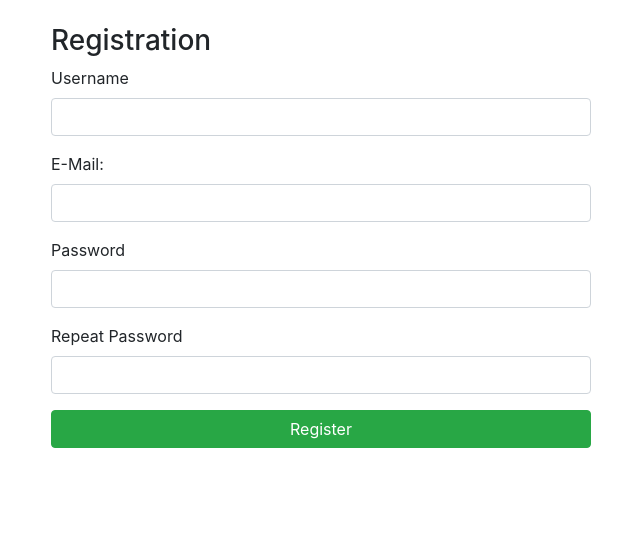
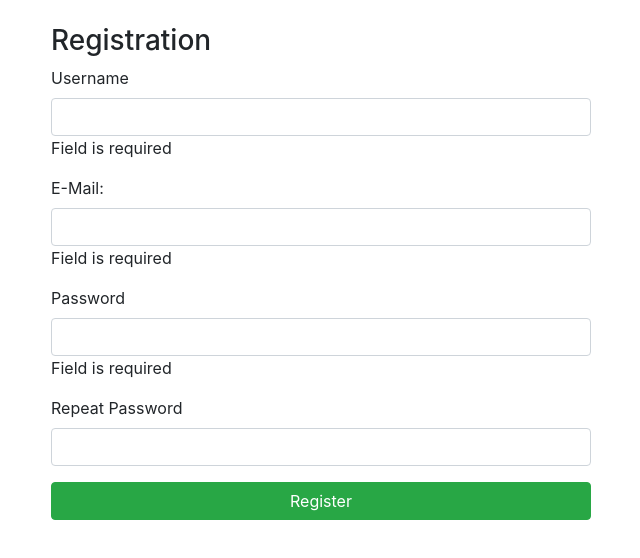
Before and after one commit to ev45ive/eduweb-angular-wzorce, an Angular app: page / in a window 1280 px wide. Shown: the top 558 px of the page, without its empty margins (319-959 px from the left). Built offline with nearby package versions, Linux system fonts and the light colour scheme.

Commit message:
6.1. Walidacja formularzy - finished

```diff
--- a/src/app/validation/registration.component.ts
+++ b/src/app/validation/registration.component.ts
@@ -1,5 +1,5 @@
 import { Component, OnInit } from '@angular/core';
-import { FormBuilder } from '@angular/forms';
+import { FormBuilder, Validators } from '@angular/forms';
 
 @Component({
   selector: 'registration',
@@ -9,14 +9,32 @@ import { FormBuilder } from '@angular/forms';
       <div class="form-group">
         <label>Username</label>
         <input type="text" class="form-control" formControlName="username">
+        <div *ngIf="registrationForm.get('username').hasError('required')">
+          Field is required
+        </div>
+        <div *ngIf="registrationForm.get('username').getError('minlength') as error">
+          Field has to have at least {{error.requiredLength}} letters
+        </div>
       </div>
       <div class="form-group">
         <label>E-Mail:</label>
         <input type="text" class="form-control" formControlName="email">
+        <div *ngIf="registrationForm.get('email').hasError('required')">
+          Field is required
+        </div>
+        <div *ngIf="registrationForm.get('email').hasError('email')">
+          E-mail format is incorrect
+        </div>
       </div>
       <div class="form-group">
         <label>Password</label>
         <input type="text" class="form-control" formControlName="password">
+        <div *ngIf="registrationForm.get('password').hasError('required')">
+          Field is required
+        </div>
+        <div *ngIf="registrationForm.get('password').hasError('pattern')">
+          Password has to contain Uppercase, Lowercase letters and number
+        </div>
       </div>
       <div class="form-group">
         <label>Repeat Password</label>
@@ -32,9 +50,18 @@ import { FormBuilder } from '@angular/forms';
 export class RegistrationComponent implements OnInit {
 
   registrationForm = this.form.group({
-    username: this.form.control(''),
-    email: this.form.control(''),
-    password: this.form.control(''),
+    username: this.form.control('',[
+      Validators.required,
+      Validators.minLength(3)
+    ]),
+    email: this.form.control('',[
+      Validators.required,
+      Validators.email
+    ]),
+    password: this.form.control('',[
+      Validators.required,
+      Validators.pattern('^(?=.*\d)(?=.*[a-z])(?=.*[A-Z])(?!.*\s).*$')
+    ]),
     repeat_password: this.form.control(''),
   })
 
@@ -42,6 +69,8 @@ export class RegistrationComponent implements OnInit {
 
   ngOnInit() {
     console.log(this.registrationForm)
+
+    // this.registrationForm.get('username').hasError
   }
 
 }
```
